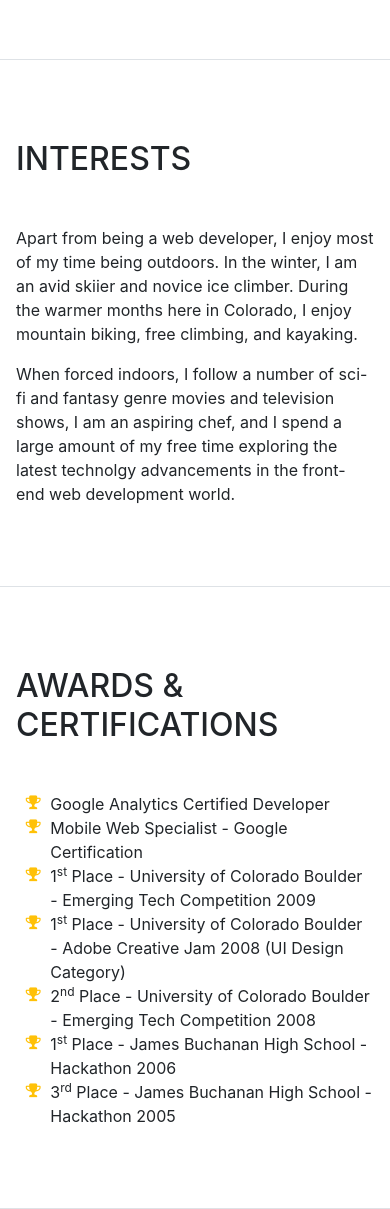
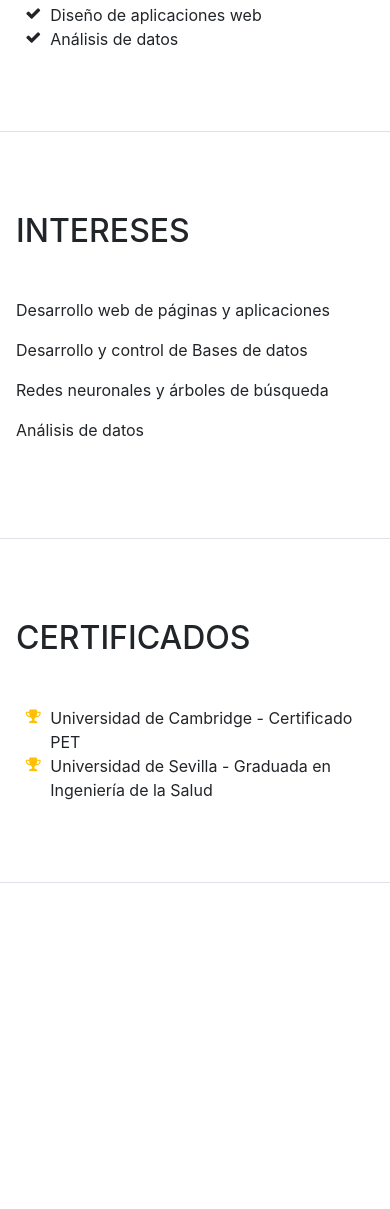
Before and after one commit to roledi301/roledi301.github.io, a website with bundled scripts: page index.html in a window 390 px wide. Shown: the part 3222-4431 px from the top of the page. After the commit the page ends 4105 px from the top, so only its background shows below. Built offline with nearby package versions, Linux system fonts and the light colour scheme; a web font is replaced by a local one.

Commit message:
Update index.html

```diff
--- a/index.html
+++ b/index.html
@@ -53,10 +53,10 @@
             <a class="nav-link js-scroll-trigger" href="#skills">Skills</a>
           </li>
           <li class="nav-item">
-            <a class="nav-link js-scroll-trigger" href="#interests">Interests</a>
+            <a class="nav-link js-scroll-trigger" href="#interests">Intereses</a>
           </li>
           <li class="nav-item">
-            <a class="nav-link js-scroll-trigger" href="#awards">Awards</a>
+            <a class="nav-link js-scroll-trigger" href="#awards">Certificados</a>
           </li>
         </ul>
       </div>
@@ -236,70 +236,53 @@
                <i class="devicons devicons-eclipse colored"></i>
             </li>
             <li class="list-inline-item">
-
+              <i class="devicons devicons-visualstudio colored"></i>
             </li>
             <li class="list-inline-item">
-
+              <i class="devicon-amazonwebservices-plain-wordmark"></i>
             </li>
           </ul>
 
-          <div class="subheading mb-3">Workflow</div>
+          <div class="subheading mb-3">Habilidades</div>
           <ul class="fa-ul mb-0">
             <li>
               <i class="fa-li fa fa-check"></i>
-              Mobile-First, Responsive Design</li>
+              Diseño de páginas web</li>
             <li>
               <i class="fa-li fa fa-check"></i>
-              Cross Browser Testing &amp; Debugging</li>
+              Diseño de bases de datos</li>
             <li>
               <i class="fa-li fa fa-check"></i>
-              Cross Functional Teams</li>
+              Diseño de aplicaciones web</li>
             <li>
               <i class="fa-li fa fa-check"></i>
-              Agile Development &amp; Scrum</li>
+              Análisis de datos</li>
           </ul>
         </div>
       </section>
 
       <section class="resume-section p-3 p-lg-5 d-flex flex-column" id="interests">
         <div class="my-auto">
-          <h2 class="mb-5">Interests</h2>
-          <p>Apart from being a web developer, I enjoy most of my time being outdoors. In the winter, I am an avid skiier and novice ice climber. During the warmer months here in Colorado, I enjoy mountain biking, free climbing, and kayaking.</p>
-          <p class="mb-0">When forced indoors, I follow a number of sci-fi and fantasy genre movies and television shows, I am an aspiring chef, and I spend a large amount of my free time exploring the latest technolgy advancements in the front-end web development world.</p>
+          <h2 class="mb-5">Intereses</h2>
+          <p>Desarrollo web de páginas y aplicaciones</p>
+          <p>Desarrollo y control de Bases de datos</p>
+          <p>Redes neuronales y árboles de búsqueda</p>
+          <p>Análisis de datos</p>
         </div>
       </section>
 
       <section class="resume-section p-3 p-lg-5 d-flex flex-column" id="awards">
         <div class="my-auto">
-          <h2 class="mb-5">Awards &amp; Certifications</h2>
+          <h2 class="mb-5">Certificados</h2>
           <ul class="fa-ul mb-0">
             <li>
               <i class="fa-li fa fa-trophy text-warning"></i>
-              Google Analytics Certified Developer</li>
+              Universidad de Cambridge - Certificado PET
+            </li>
             <li>
               <i class="fa-li fa fa-trophy text-warning"></i>
-              Mobile Web Specialist - Google Certification</li>
-            <li>
-              <i class="fa-li fa fa-trophy text-warning"></i>
-              1<sup>st</sup>
-              Place - University of Colorado Boulder - Emerging Tech Competition 2009</li>
-            <li>
-              <i class="fa-li fa fa-trophy text-warning"></i>
-              1<sup>st</sup>
-              Place - University of Colorado Boulder - Adobe Creative Jam 2008 (UI Design Category)</li>
-            <li>
-              <i class="fa-li fa fa-trophy text-warning"></i>
-              2<sup>nd</sup>
-              Place - University of Colorado Boulder - Emerging Tech Competition 2008</li>
-            <li>
-            <li>
-              <i class="fa-li fa fa-trophy text-warning"></i>
-              1<sup>st</sup>
-              Place - James Buchanan High School - Hackathon 2006</li>
-            <li>
-              <i class="fa-li fa fa-trophy text-warning"></i>
-              3<sup>rd</sup>
-              Place - James Buchanan High School - Hackathon 2005</li>
+             Universidad de Sevilla - Graduada en Ingeniería de la Salud
+            </li>
           </ul>
         </div>
       </section>
```
